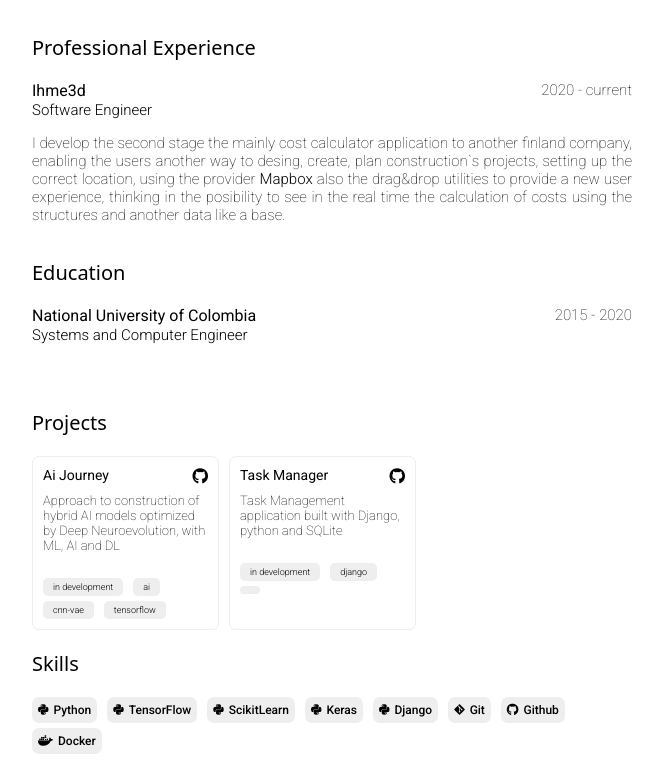
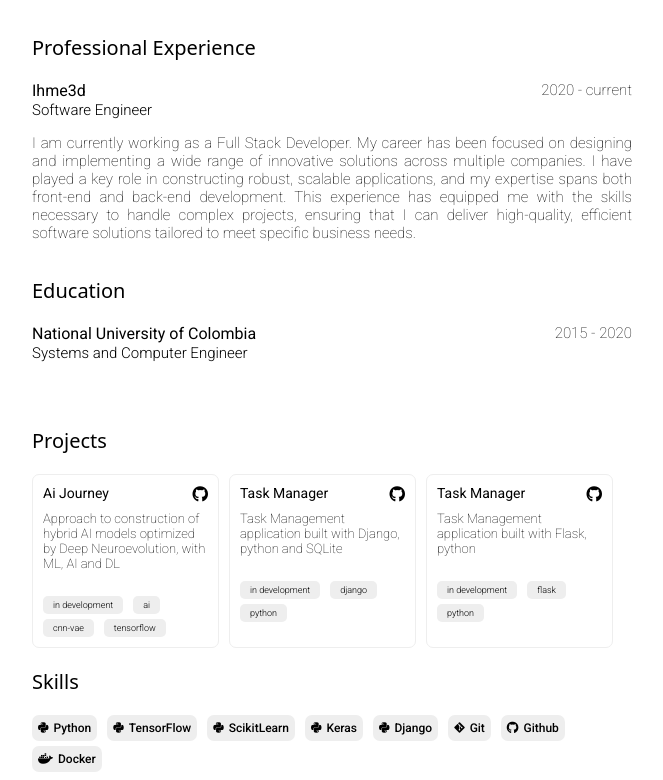
Before and after one commit to anythinglord/minimalist-portfolio, a React (Vite) app: page / in a window 1280 px wide. Shown: the part 364-1144 px from the top of the page, without its empty margins (308-971 px from the left). Built offline with nearby package versions, Linux system fonts and the light colour scheme.

Commit message:
update description, add new project

```diff
--- a/src/App.tsx
+++ b/src/App.tsx
@@ -30,11 +30,11 @@ function App() {
         </div>
         <span className="role">Software Engineer</span>
         <p className="text">
-          I develop the second stage the mainly cost calculator application to another finland company,
-          enabling the users another way to desing, create, plan construction`s projects, setting up the correct location,
-          using the provider <i>Mapbox</i> also the drag&drop utilities to provide a new user experience,
-          thinking in the posibility to see in the real time the calculation of costs using the structures and
-          another data like a base.
+          I am currently working as a Full Stack Developer. My career has been focused on designing and
+          implementing a wide range of innovative solutions across multiple companies. I have played a key role in constructing robust,
+          scalable applications, and my expertise spans both front-end and back-end development.
+          This experience has equipped me with the skills necessary to handle complex projects, ensuring that I can deliver high-quality,
+          efficient software solutions tailored to meet specific business needs.
         </p>
       </div>
       <section className="experience">
--- a/src/data.ts
+++ b/src/data.ts
@@ -33,6 +33,12 @@ export const ProjectSmash: Array<Project> = [
         title: 'Task Manager', link: '',
         github: 'https://github.com/anythinglord/django-mysql',
         description: 'Task Management application built with Django, python and SQLite',
-        notes: ['in development', 'django','']
+        notes: ['in development', 'django','python']
+    },
+    {
+        title: 'Task Manager', link: '',
+        github: 'https://github.com/anythinglord/flask-api',
+        description: 'Task Management application built with Flask, python',
+        notes: ['in development', 'flask','python']
     },
 ]
```
